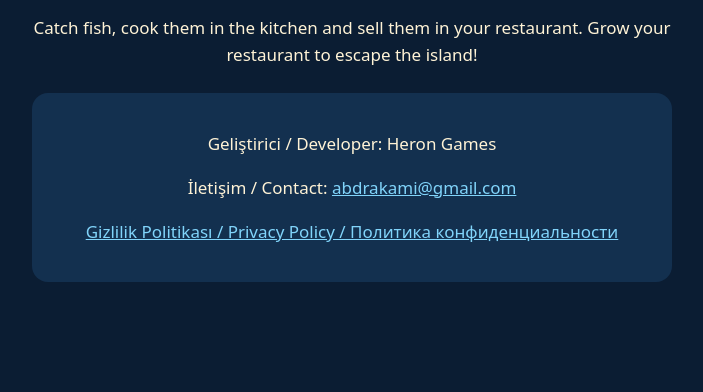
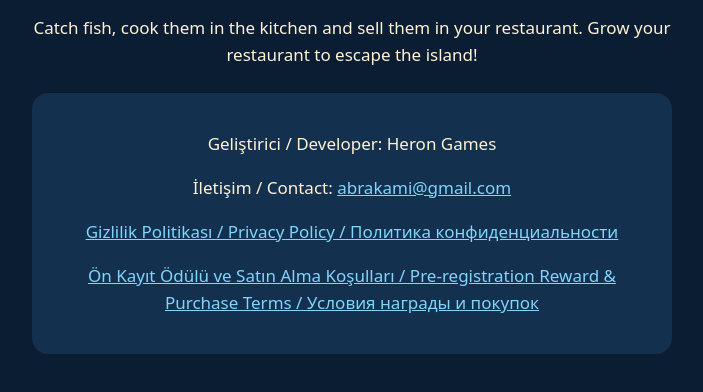
Before and after one commit to hookandgrill/hookandgrill.github.io, a plain HTML site: page index.html in a window 1280 px wide. Shown: the part 136-528 px from the top of the page, without its empty margins (288-991 px from the left). Drawn offline with Linux system fonts and the light colour scheme.

Commit message:
Add files via upload

```diff
--- a/index.html
+++ b/index.html
@@ -20,8 +20,9 @@
   <p>Catch fish, cook them in the kitchen and sell them in your restaurant. Grow your restaurant to escape the island!</p>
   <div class="box">
     <p>Geliştirici / Developer: Heron Games</p>
-    <p>İletişim / Contact: <a href="mailto:abdrakami@gmail.com">abdrakami@gmail.com</a></p>
+    <p>İletişim / Contact: <a href="mailto:abrakami@gmail.com">abrakami@gmail.com</a></p>
     <p><a href="gizlilik.html">Gizlilik Politikası / Privacy Policy / Политика конфиденциальности</a></p>
+    <p><a href="kosullar.html">Ön Kayıt Ödülü ve Satın Alma Koşulları / Pre-registration Reward &amp; Purchase Terms / Условия награды и покупок</a></p>
   </div>
 </main>
 </body>
```
